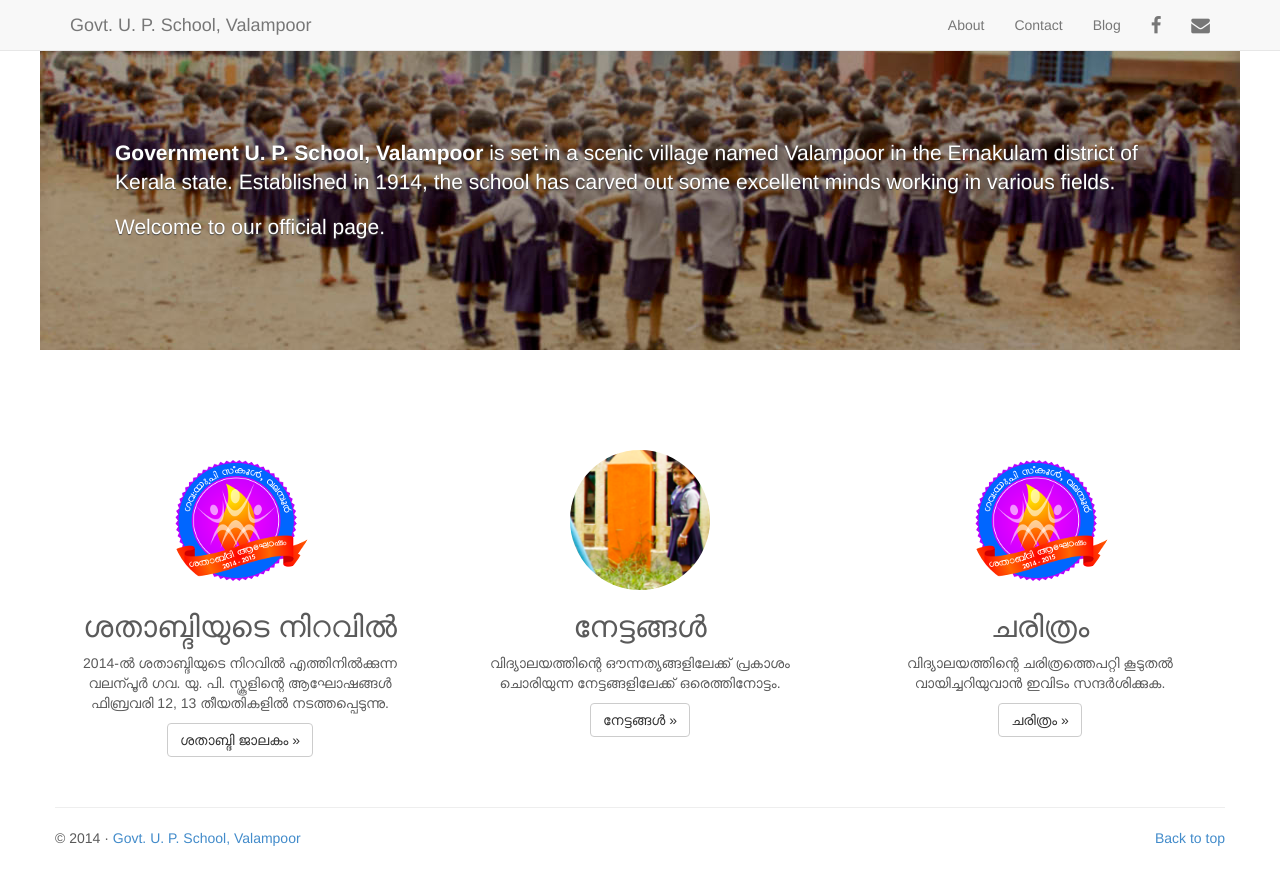
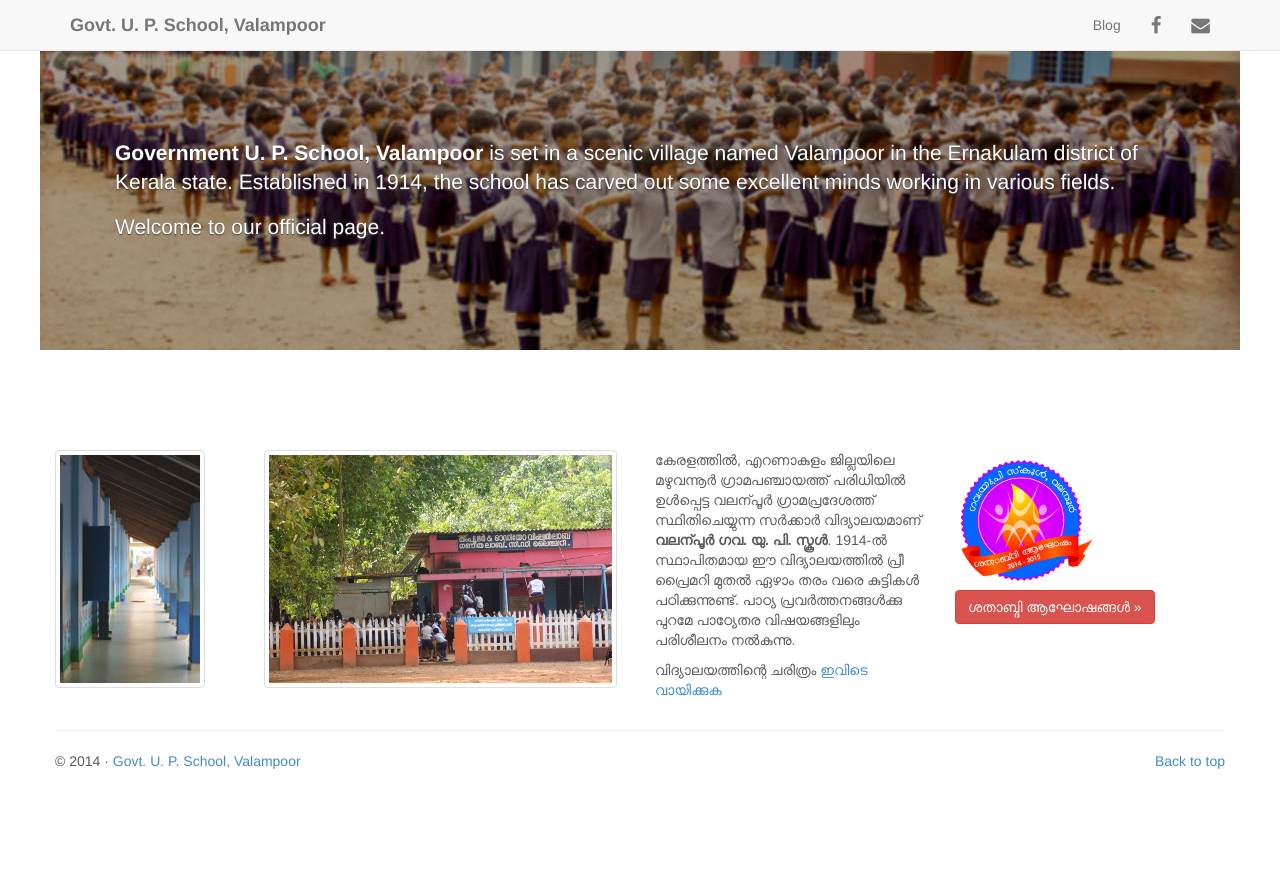
Before and after one commit to gupsvalampoor/gupsvalampoor.github.io, a Jekyll site: the page built from index.html, in a window 1280 px wide. Shown: the top 885 px of the page. Built offline with Jekyll 4.4.1, drawn with Linux system fonts in a browser that asks for light colours; nearby versions of some CDN libraries; Markdown is read by kramdown in place of the engine named in the settings.

Commit message:
fix home page

```diff
--- a/_includes/header.html
+++ b/_includes/header.html
@@ -14,21 +14,11 @@
         </span>
       </button>
       <a class="navbar-brand" href="/">
-        Govt. U. P. School, Valampoor
+        <b>Govt. U. P. School, Valampoor</b>
       </a>
     </div>
     <div class="navbar-collapse collapse">
       <ul class="nav navbar-nav navbar-right">
-        <li>
-          <a href="/about">
-            About
-          </a>
-        </li>
-        <li>
-          <a href="/contact">
-            Contact
-          </a>
-        </li>
         <li>
           <a href="http://blog.gupsvalampoor.in">
             Blog
--- a/assets/css/carousel.css
+++ b/assets/css/carousel.css
@@ -164,3 +164,8 @@ body {
   text-shadow: #444 0 1px 1px;
   background:transparent;
 }
+
+.col-centered{
+    float: none;
+    margin: 0 auto;
+}
--- a/index.html
+++ b/index.html
@@ -8,49 +8,22 @@ layout: default
   <p>Welcome to our official page.</p>
 </div>
 <div id="marketing" class="row">
-  <div class="col-lg-4">
-    <img class="img-circle" src="/assets/images/shathabdi-logo.png" alt="shathabdi-logo">
-   <h2>
-     ശതാബ്ദിയുടെ നിറവില്‍
-   </h2>
+	<div class="col-lg-2">
+  	  <img class="img-thumbnail img-responsive" src="/assets/images/corridor.jpg" alt="corridor-pic">
+  </div>
+<div class="col-lg-4">
+	<img class="img-thumbnail img-responsive" src="/assets/images/center.jpg" alt="corridor-pic">
+</div>
+  <div class="col-lg-3"><p>കേരളത്തിൽ, എറണാകുളം ജില്ലയിലെ മഴുവന്നൂർ ഗ്രാമപഞ്ചായത്ത് പരിധിയിൽ ഉൾപ്പെട്ട വലന്പൂർ ഗ്രാമപ്രദേശത്ത് സ്ഥിതിചെയ്യുന്ന സർക്കാർ വിദ്യാലയമാണ് <b>വലന്പൂർ ഗവ. യു. പി. സ്കൂൾ</b>. 1914-ൽ സ്ഥാപിതമായ ഈ വിദ്യാലയത്തിൽ പ്രീ പ്രൈമറി മുതൽ ഏഴാം തരം വരെ കുട്ടികൾ പഠിക്കുന്നുണ്ട്. പാഠ്യ പ്രവർത്തനങ്ങൾക്കു പുറമേ പാഠ്യേതര വിഷയങ്ങളിലും പരിശീലനം നൽകുന്നു. </p>
+	  <p>വിദ്യാലയത്തിന്റെ ചരിത്രം <a href="/history">ഇവിടെ വായിക്കുക</a></p>
+	</div>
+  <div class="col-lg-2">
+	  <img class="img-circle" src="/assets/images/shathabdi-logo.png">
    <p>
-     2014-ല്‍ ശതാബ്ദിയുടെ നിറവില്‍ എത്തിനില്‍ക്കുന്ന വലന്പൂര്‍ ഗവ. യു. പി. സ്കൂളിന്റെ ആഘോഷങ്ങള്‍ ഫിബ്രവരി 12, 13 തീയതികളില്‍ നടത്തപ്പെടുന്നു.
-   </p>
-   <p>
-     <a class="btn btn-default" href="/shathabdi" role="button">
-       ശതാബ്ദി ജാലകം &raquo;
+     <a class="btn btn-danger" href="/shathabdi" role="button">
+       ശതാബ്ദി ആഘോഷങ്ങൾ &raquo;
      </a>
    </p>
 </div>
 <!-- /.col-lg-4 -->
-<div class="col-lg-4">
-  <img class="img-circle" src="/assets/images/achievements.png" alt="Generic placeholder image">
-  <h2>
-    നേട്ടങ്ങള്‍
-  </h2>
-  <p>
-    വിദ്യാലയത്തിന്റെ ഔന്നത്യങ്ങളിലേക്ക് പ്രകാശം ചൊരിയുന്ന നേട്ടങ്ങളിലേക്ക് ഒരെത്തിനോട്ടം.
-  </p>
-  <p>
-    <a class="btn btn-default" href="/achievements" role="button">
-      നേട്ടങ്ങള്‍ &raquo;
-    </a>
-  </p>
 </div>
-<!-- /.col-lg-4 -->
-<div class="col-lg-4">
-  <img class="img-circle" src="/assets/images/shathabdi-logo.png" alt="Generic placeholder image">
-  <h2>
-    ചരിത്രം
-  </h2>
-  <p>
-    വിദ്യാലയത്തിന്റെ ചരിത്രത്തെപറ്റി കൂടുതല്‍ വായിച്ചറിയുവാന്‍ ഇവിടം സന്ദര്‍ശിക്കുക.
-  </p>
-  <p>
-    <a class="btn btn-default" href="/history" role="button">
-      ചരിത്രം &raquo;
-    </a>
-  </p>
-</div>
-<!-- /.col-lg-4 -->
-</div>
```
Also changed, not shown: assets/images/center.jpg (added), assets/images/corridor.jpg (added).
